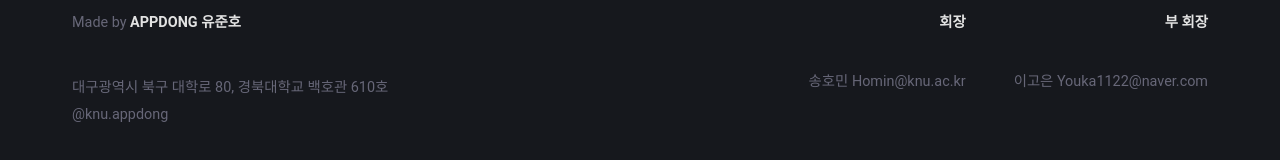
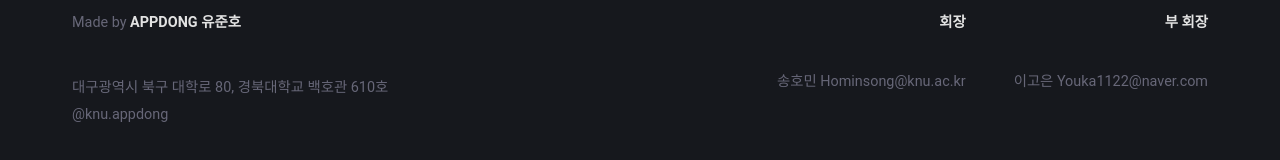
Before and after one commit to RYU283/appdong, a SvelteKit app: page /accession in a window 1280 px wide. Shown: the part 2860-3020 px from the top of the page. Built offline with nearby package versions, Linux system fonts and the light colour scheme; no server answers.

Commit message:
회장님 이메일 변경

```diff
--- a/src/routes/components/Footer.svelte
+++ b/src/routes/components/Footer.svelte
@@ -6,7 +6,7 @@
 		copyrightYear: new Date().getFullYear(),
 		address: '대구광역시 북구 대학로 80, 경북대학교 백호관 610호',
 		email: '@knu.appdong',
-		president: { name: '송호민', phone: 'Homin@knu.ac.kr' },
+		president: { name: '송호민', phone: 'Hominsong@knu.ac.kr' },
 		vicePresidents: [
 			{ name: '이고은', phone: 'Youka1122@naver.com' },
 		],
```
